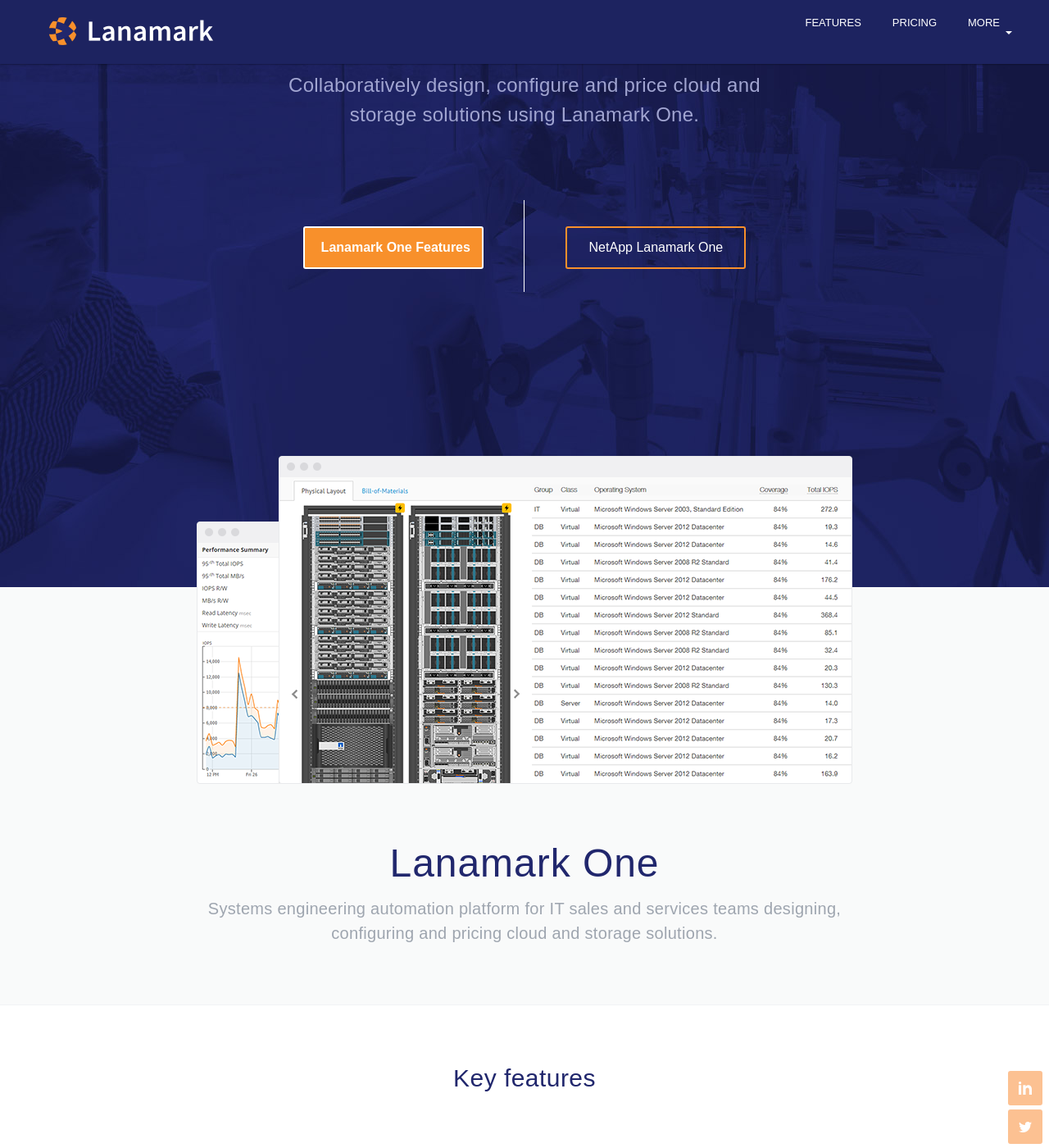
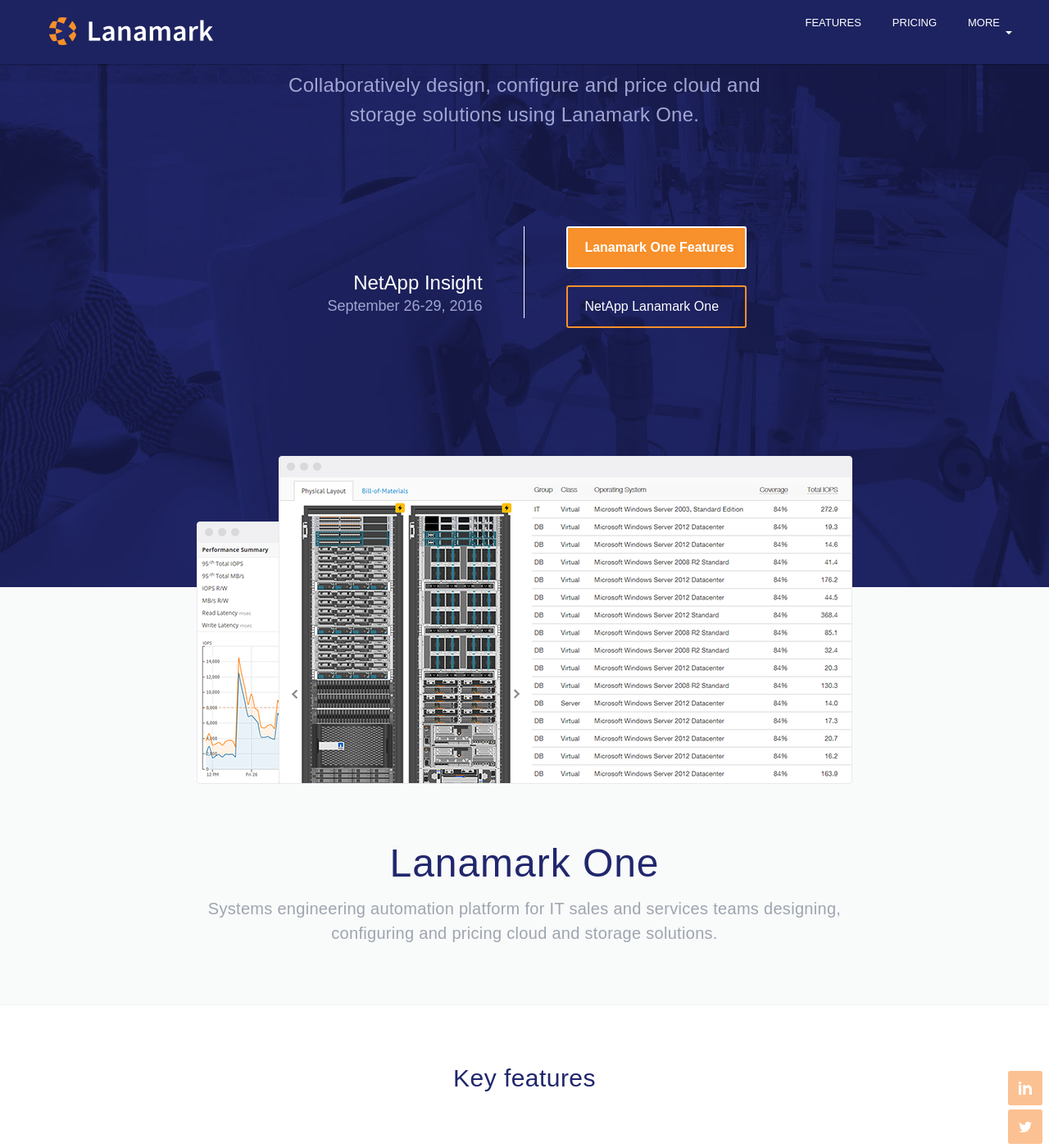
Before and after one commit to lanamark-dev/lanamark.github.io, a Jekyll site: the page built from index.html, in a window 1280 px wide and 1400 px high, scrolled down 284 px. Shown: the whole window at 82% size. Built offline with Jekyll 4.4.1, drawn with Linux system fonts in a browser that asks for light colours; nearby versions of some CDN libraries.

Commit message:
Header  update

```diff
--- a/_includes/header.html
+++ b/_includes/header.html
@@ -36,8 +36,15 @@
       </h1>
       {% if page.path == "index.html" %}
       <div class="actions">
-        <a href="{{ site.baseurl }}/features.html" class="button main bigger"><span>Lanamark One Features</span></a>
-        <a href="{{ site.baseurl }}/netapp.html" class="button secondary bigger"><span>NetApp Lanamark One</span></a>
+        <div class="left">
+          <h3>NetApp Insight
+            <small>September 26-29, 2016</small>
+          </h3>
+        </div>
+        <div class="right">
+          <a href="{{ site.baseurl }}/features.html" class="button main bigger"><span>Lanamark One Features</span></a>
+          <a href="{{ site.baseurl }}/netapp.html" class="button secondary bigger"><span>NetApp Lanamark One</span></a>
+        </div>
       </div>
       {% endif %}
       {% if page.path == "netapp/insight-las-vegas-2016.html" %}
```
Also changed, not shown: assets/styles/css/main.css, 1 other file.
